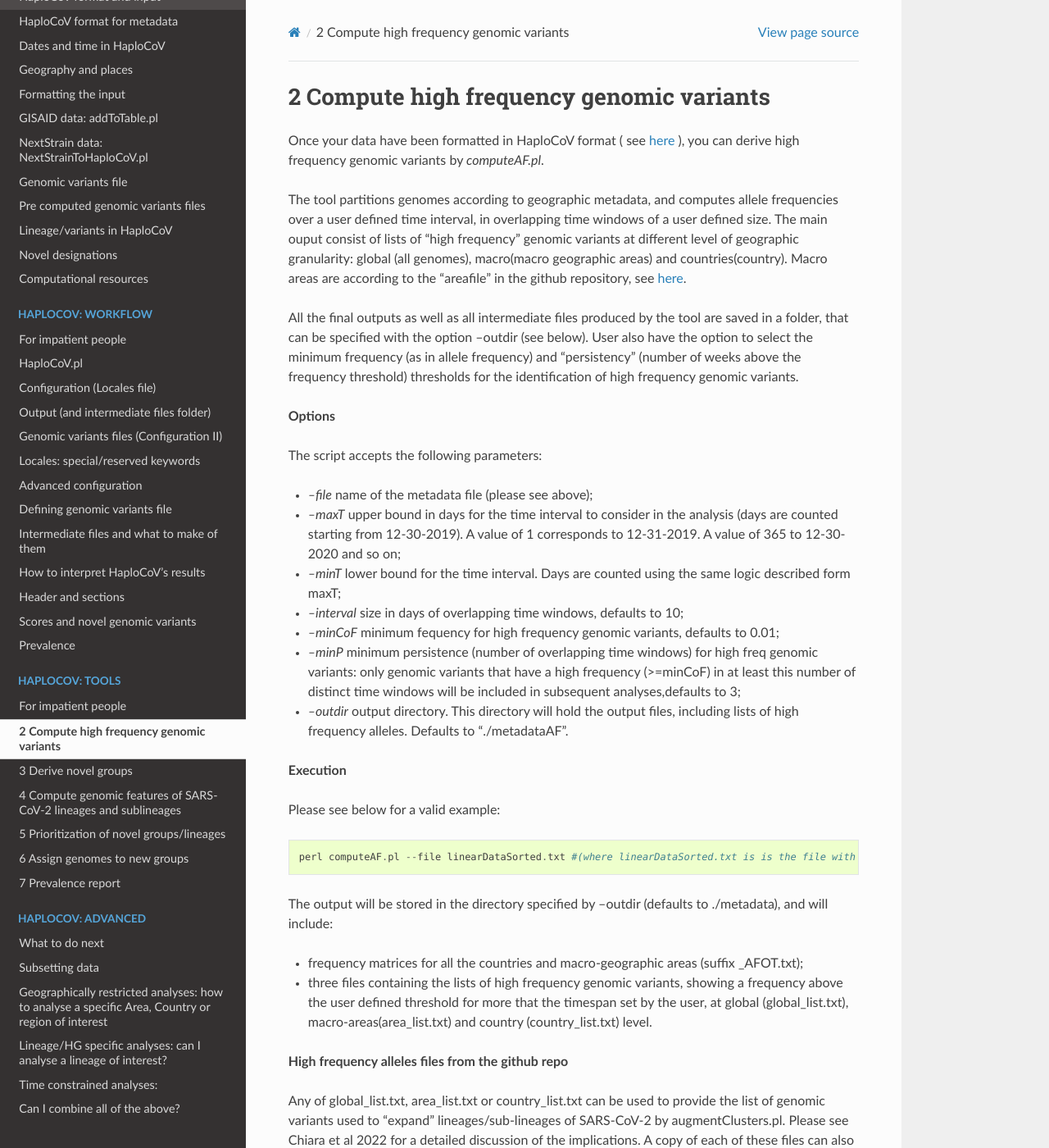
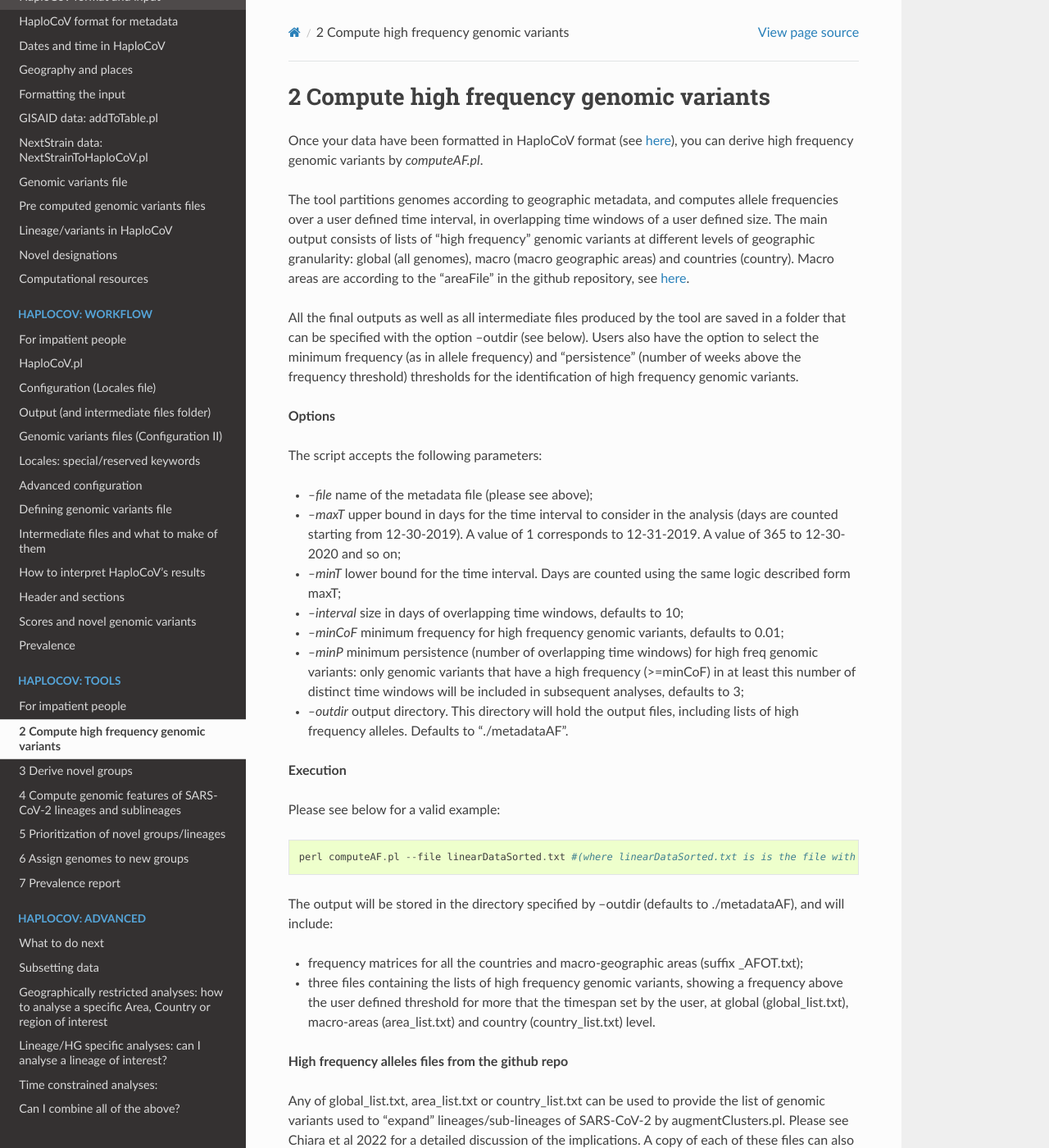
Before and after one commit to matteo14c/HaploCoV, a Sphinx documentation site: the page built from docs/source/hfalleles.rst, in a window 1280 px wide and 1400 px high. Shown: the whole window at 82% size. Built offline with Sphinx 7.4.7 and the Read the Docs theme 2.0.0, drawn with Linux system fonts in a browser that asks for light colours; some of the changed text lies outside the part shown.

Commit message:
Update hfalleles.rst

```diff
--- a/docs/source/hfalleles.rst
+++ b/docs/source/hfalleles.rst
@@ -1,11 +1,11 @@
 2 Compute high frequency genomic variants
 =========================================
 
-Once your data have been formatted in HaploCoV format ( see `here <https://haplocov.readthedocs.io/en/latest/metadata.html#formatting-the-input>`_ ), you can derive high frequency genomic variants by *computeAF.pl*.
+Once your data have been formatted in HaploCoV format (see `here <https://haplocov.readthedocs.io/en/latest/metadata.html#formatting-the-input>`_), you can derive high frequency genomic variants by *computeAF.pl*.
 
-The tool partitions genomes according to geographic metadata, and computes allele frequencies over a user defined time interval, in overlapping time windows of a user defined size. The main ouput consist of lists of "high frequency" genomic variants at different level of geographic granularity: global (all genomes), macro(macro geographic areas) and countries(country). Macro areas are according to the "areafile" in the github repository, see  `here <https://haplocov.readthedocs.io/en/latest/metadata.html#geography-and-places>`_.
+The tool partitions genomes according to geographic metadata, and computes allele frequencies over a user defined time interval, in overlapping time windows of a user defined size. The main output consists of lists of "high frequency" genomic variants at different levels of geographic granularity: global (all genomes), macro (macro geographic areas) and countries (country). Macro areas are according to the "areaFile" in the github repository, see  `here <https://haplocov.readthedocs.io/en/latest/metadata.html#geography-and-places>`_.
 
-All the final outputs as well as all intermediate files produced by the tool are saved in a folder, that can be specified with the option --outdir (see below). User also have the option to select the minimum frequency (as in allele frequency) and "persistency" (number of weeks above the frequency threshold) thresholds for the identification of high frequency genomic variants.
+All the final outputs as well as all intermediate files produced by the tool are saved in a folder that can be specified with the option --outdir (see below). Users also have the option to select the minimum frequency (as in allele frequency) and "persistence" (number of weeks above the frequency threshold) thresholds for the identification of high frequency genomic variants.
 
 **Options**
 
@@ -15,8 +15,8 @@ The script accepts the following parameters:
 * *--maxT* upper bound in days for the time interval to consider in the analysis (days are counted starting from 12-30-2019). A value of 1 corresponds to 12-31-2019. A value of 365 to 12-30-2020 and so on;
 * *--minT* lower bound for the time interval. Days are counted using the same logic described form maxT;
 * *--interval*  size in days of overlapping time windows, defaults to 10;
-* *--minCoF* minimum fequency for high frequency genomic variants, defaults to 0.01;
-* *--minP* minimum persistence (number of overlapping time windows) for high freq genomic variants: only genomic variants that have a high frequency (>=minCoF) in at least this number of distinct time windows will be included in subsequent analyses,defaults to 3;
+* *--minCoF* minimum frequency for high frequency genomic variants, defaults to 0.01;
+* *--minP* minimum persistence (number of overlapping time windows) for high freq genomic variants: only genomic variants that have a high frequency (>=minCoF) in at least this number of distinct time windows will be included in subsequent analyses, defaults to 3;
 * *--outdir*  output directory. This directory will hold the output files, including lists of high frequency alleles. Defaults to "./metadataAF".
 
 **Execution**
@@ -28,16 +28,16 @@ Please see below for a valid example:
  perl computeAF.pl --file linearDataSorted.txt #(where linearDataSorted.txt is is the file with metadata in HaploCoV format)
 
 
-The output will be stored in the directory specified by --outdir (defaults to ./metadata), and will include:
+The output will be stored in the directory specified by --outdir (defaults to ./metadataAF), and will include:
 
 * frequency matrices for all the countries and macro-geographic areas (suffix \_AFOT.txt);
-* three files containing the lists of high frequency genomic variants, showing a frequency above the user defined threshold for more that the timespan set by the user, at global (global_list.txt), macro-areas(area_list.txt) and country (country_list.txt) level.
+* three files containing the lists of high frequency genomic variants, showing a frequency above the user defined threshold for more that the timespan set by the user, at global (global_list.txt), macro-areas (area_list.txt) and country (country_list.txt) level.
 
 
 **High frequency alleles files from the github repo**
 
 Any of global_list.txt, area_list.txt or country_list.txt can be used to provide the list of genomic variants used to "expand" lineages/sub-lineages of SARS-CoV-2 by augmentClusters.pl.  Please see Chiara et al 2022 for a detailed discussion of the implications.
-A copy of each of these files can also be found in the HaploCoV github repository, and each is updated/regenerated to incorporate new data on a bi-weekly basis (every Wednesday). If you do not want to compute high frequency genomic variants yourself, you can download the files directly from *github*. On a unix system this can be done by using the `` wget command``.
+A copy of each of these files can also be found in the HaploCoV github repository, and each is updated/regenerated to incorporate new data on a bi-weekly basis (every Wednesday). If you do not want to compute high frequency genomic variants yourself, you can download the files directly from *github*. On a unix system this can be done by using the ``wget command`` .
 For example:
 
 1. global_list.txt
```
